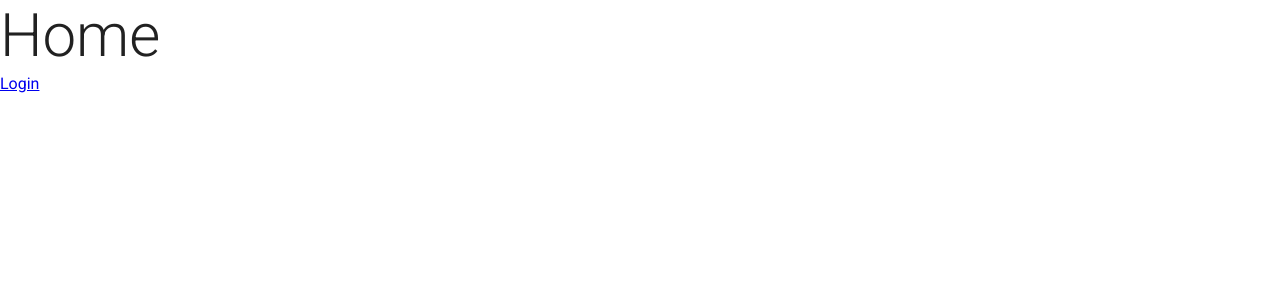
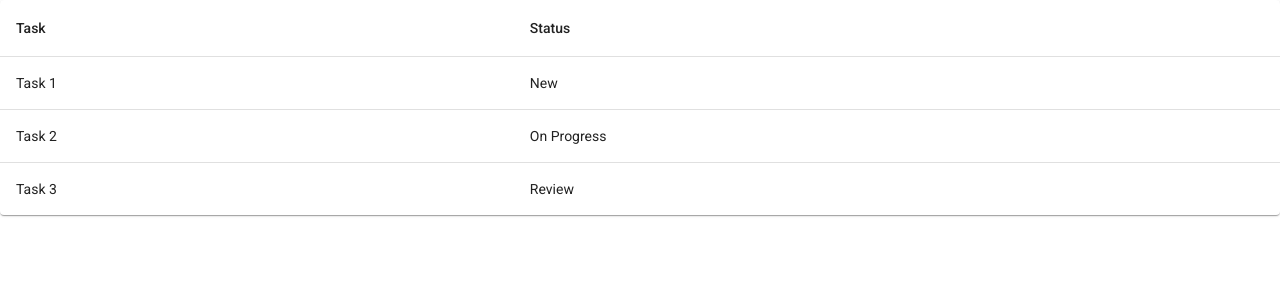
Before and after one commit to wildanfajriyan/hadeboard-app, a React (Vite) app: page / in a window 1280 px wide. Shown: the top 300 px of the page. Built offline with nearby package versions, Linux system fonts and the light colour scheme.

Commit message:
add Table component

```diff
--- a/src/App.jsx
+++ b/src/App.jsx
@@ -6,6 +6,7 @@
   Typography,
 } from '@mui/material';
 import { createBrowserRouter, Link, RouterProvider } from 'react-router';
+import Table from './components/ui/Table';
 
 const theme = createTheme({
   typography: {
@@ -18,8 +19,35 @@
     path: '/',
     element: (
       <Box>
-        <Typography variant="h2">Home</Typography>
-        <Link to="/login">Login</Link>
+        <Table
+          columns={[
+            {
+              id: 'task',
+              label: 'Task',
+            },
+            {
+              id: 'status',
+              label: 'Status',
+            },
+          ]}
+          data={[
+            {
+              id: 1,
+              task: 'Task 1',
+              status: 'New',
+            },
+            {
+              id: 2,
+              task: 'Task 2',
+              status: 'On Progress',
+            },
+            {
+              id: 3,
+              task: 'Task 3',
+              status: 'Review',
+            },
+          ]}
+        />
       </Box>
     ),
   },
--- /dev/null
+++ b/src/components/ui/Table/Table.jsx
@@ -0,0 +1,48 @@
+import {
+  Table as BaseTable,
+  TableBody,
+  TableCell,
+  TableContainer,
+  TableHead,
+  TableRow,
+  Paper,
+  Box,
+} from '@mui/material';
+
+const Table = ({ columns, data }) => {
+  if (!columns || !data || data.length === 0) {
+    return <Box>Data not found</Box>;
+  }
+
+  return (
+    <TableContainer component={Paper}>
+      <BaseTable sx={{ minWidth: 650 }}>
+        <TableHead>
+          <TableRow>
+            {columns.map((column) => (
+              <TableCell key={column.id} align={column.align || 'left'}>
+                {column.label}
+              </TableCell>
+            ))}
+          </TableRow>
+        </TableHead>
+        <TableBody>
+          {data.map((row) => (
+            <TableRow
+              key={row.id}
+              sx={{ '&:last-child td, &:last-child th': { border: 0 } }}
+            >
+              {columns.map((column) => (
+                <TableCell key={column.id} align={column.align || 'left'}>
+                  {column.render ? column.render(row) : row[column.id]}
+                </TableCell>
+              ))}
+            </TableRow>
+          ))}
+        </TableBody>
+      </BaseTable>
+    </TableContainer>
+  );
+};
+
+export default Table;
--- /dev/null
+++ b/src/components/ui/Table/index.js
@@ -0,0 +1,3 @@
+import Table from './Table'
+
+export default Table;
```
